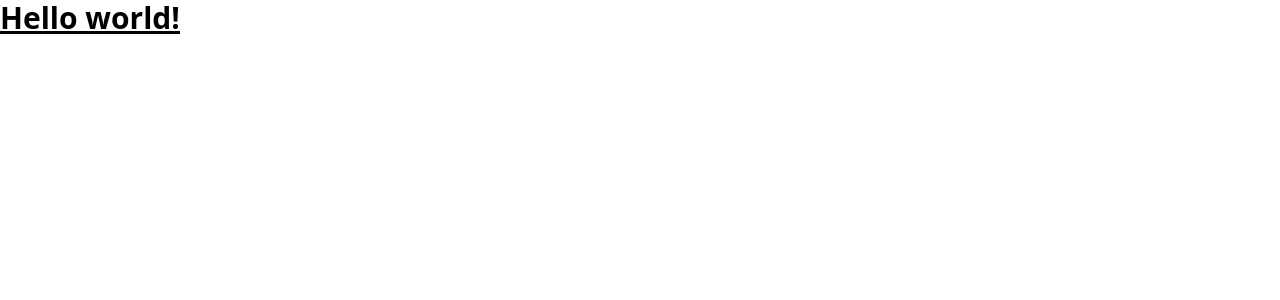
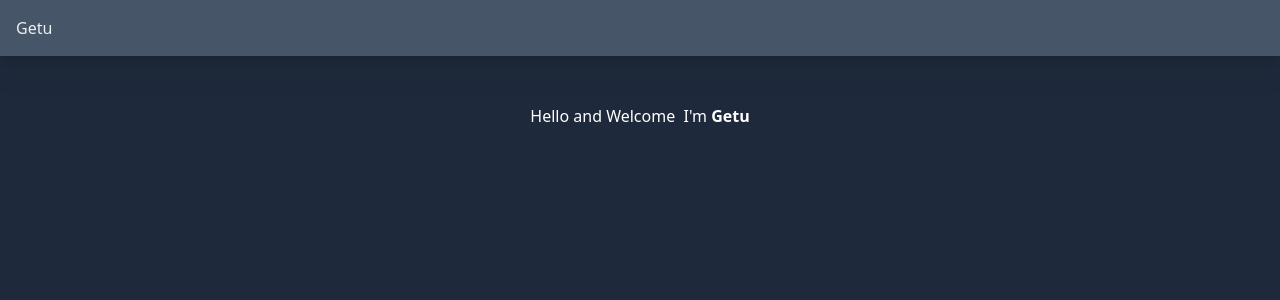
Before and after one commit to ggebre/my-blognextjs, a Next.js app: page / in a window 1280 px wide. Shown: the top 300 px of the page. Built offline with nearby package versions, Linux system fonts and the light colour scheme.

Commit message:
update layout and create navbar

```diff
--- /dev/null
+++ b/app/components/Navbar.tsx
@@ -0,0 +1,14 @@
+import Link from 'next/link';
+
+export default function Navbar() {
+    return (
+        <nav className="bg-slate-600 p-4 sticky top-0 drop-shadow-xl z-10">
+            <div >
+                <Link href="/"
+                    className='text-white/90 no-underline hover:text-white' >
+                        Getu
+                    </Link>
+            </div>
+        </nav>
+    )
+}
--- a/app/layout.tsx
+++ b/app/layout.tsx
@@ -1,5 +1,5 @@
 import './globals.css'
-
+import Navbar from './components/Navbar'
 export const metadata = {
   title: "Getu's Blog",
   description: "Getu's blog-my daily journey",
@@ -12,7 +12,9 @@ export default function RootLayout({
 }) {
   return (
     <html lang="en">
-      <body>{children}</body>
+      <body className='bg-slate-800'>
+        <Navbar />
+        {children}</body>
     </html>
   )
 }
--- a/app/page.tsx
+++ b/app/page.tsx
@@ -1,10 +1,13 @@
 
 export default function Home() {
   return (
-    <main>
-        <h1 className="text-3xl font-bold underline">
-      Hello world!
-    </h1>
+    <main className="px-6 mx-auto">
+        <p className="mt-12 mb-12 text-sxl text-center text-white">
+          Hello and Welcome &nbsp;
+          <span className="whitespace-nowrap">
+            I'm <span className="font-bold">Getu</span>
+          </span>
+        </p>
     </main>
   )
 }
--- a/tailwind.config.js
+++ b/tailwind.config.js
@@ -1,12 +1,10 @@
 /** @type {import('tailwindcss').Config} */
+
 module.exports = {
   content: [
     "./app/**/*.{js,ts,jsx,tsx,mdx}",
     "./pages/**/*.{js,ts,jsx,tsx,mdx}",
     "./components/**/*.{js,ts,jsx,tsx,mdx}",
-
-    // Or if using `src` directory:
-    "./src/**/*.{js,ts,jsx,tsx,mdx}",
   ],
   theme: {
     extend: {},
```
